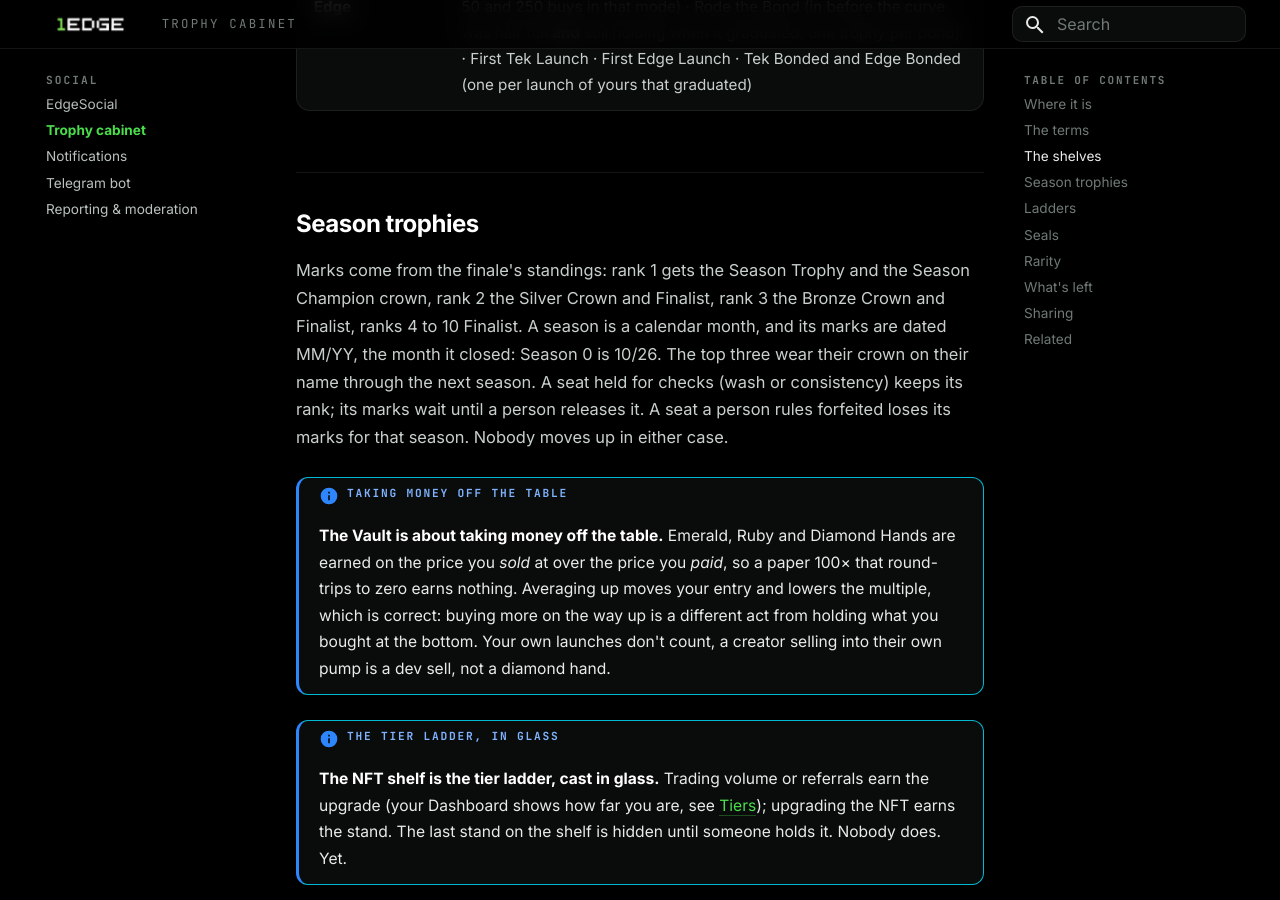
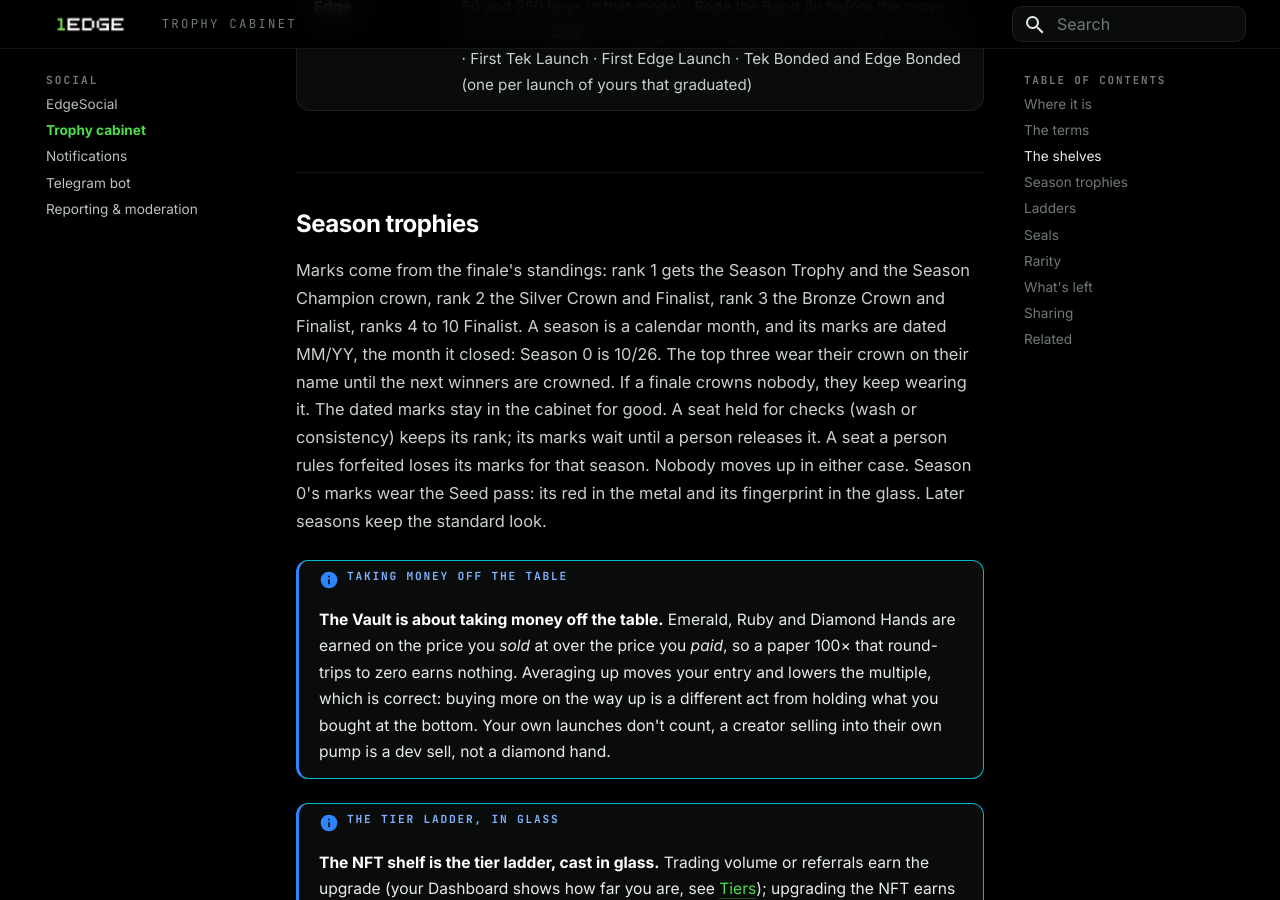
Before and after one commit to Tedz-1edge/1edge-docs, an MkDocs documentation site: the page built from docs/social/trophy-cabinet.md, in a window 1280 px wide and 900 px high, scrolled down 2781 px. Built offline with MkDocs 1.6.1 and Material for MkDocs 9.7.7, drawn with Linux system fonts in a browser that asks for light colours.

Commit message:
TROPHYFIX docs: crowns are worn until the next winners are crowned (founder 4 Nov); Season 0 wears the Seed pass
Co-Authored-By: Claude Opus 5.5 <noreply@anthropic.com>

```diff
--- a/docs/social/trophy-cabinet.md
+++ b/docs/social/trophy-cabinet.md
@@ -48,9 +48,10 @@ The cabinet is arranged as shelves, one per kind of activity. Each stand on a sh
 
 Marks come from the finale's standings: rank 1 gets the Season Trophy and the Season Champion crown, rank 2 the Silver Crown and Finalist, rank 3 the Bronze Crown and Finalist, ranks 4 to 10 Finalist.
 A season is a calendar month, and its marks are dated MM/YY, the month it closed: Season 0 is 10/26.
-The top three wear their crown on their name through the next season.
+The top three wear their crown on their name until the next winners are crowned. If a finale crowns nobody, they keep wearing it. The dated marks stay in the cabinet for good.
 A seat held for checks (wash or consistency) keeps its rank; its marks wait until a person releases it.
 A seat a person rules forfeited loses its marks for that season. Nobody moves up in either case.
+Season 0's marks wear the Seed pass: its red in the metal and its fingerprint in the glass. Later seasons keep the standard look.
 
 !!! info "Taking money off the table"
     **The Vault is about taking money off the table.** Emerald, Ruby and Diamond Hands are earned on the price you *sold* at over the price you *paid*, so a paper 100× that round-trips to zero earns nothing. Averaging up moves your entry and lowers the multiple, which is correct: buying more on the way up is a different act from holding what you bought at the bottom. Your own launches don't count, a creator selling into their own pump is a dev sell, not a diamond hand.
```
Also changed, not shown: docs/rewards/seasons.md (+1 -1 lines).
